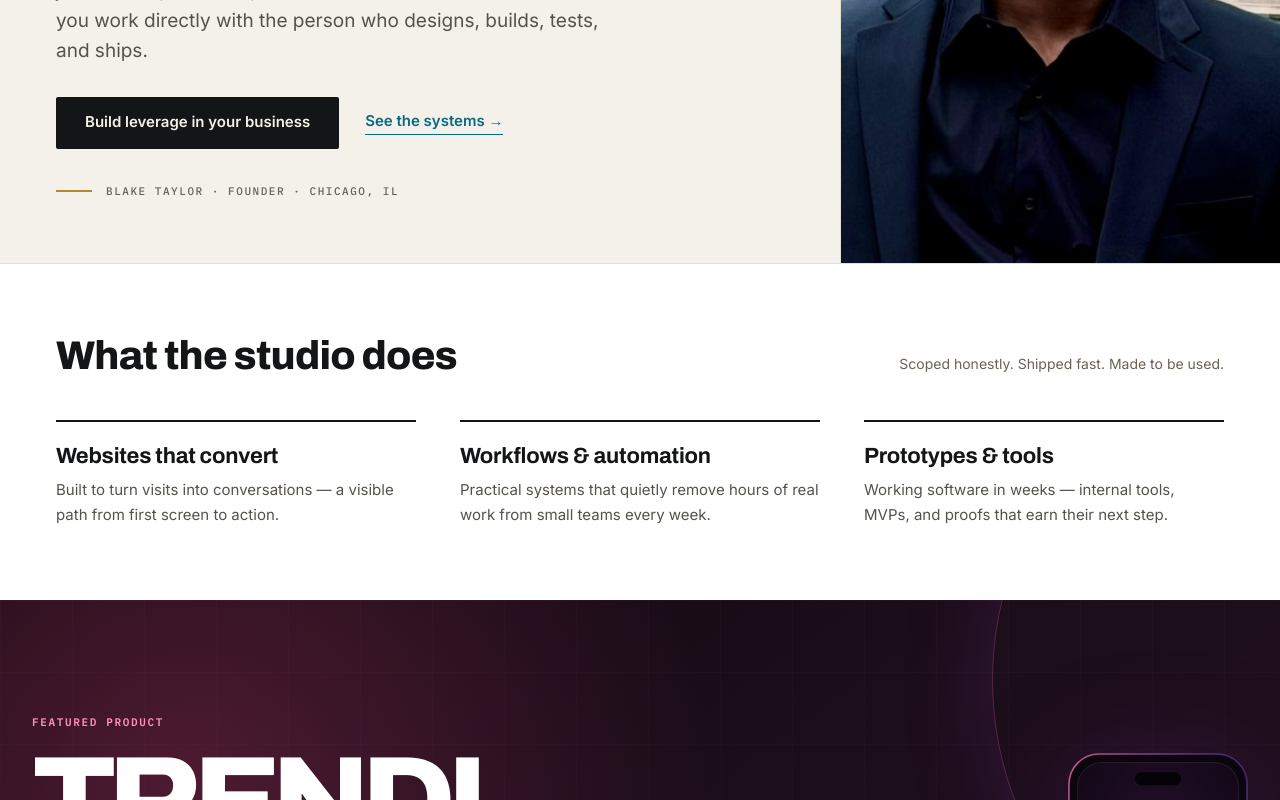
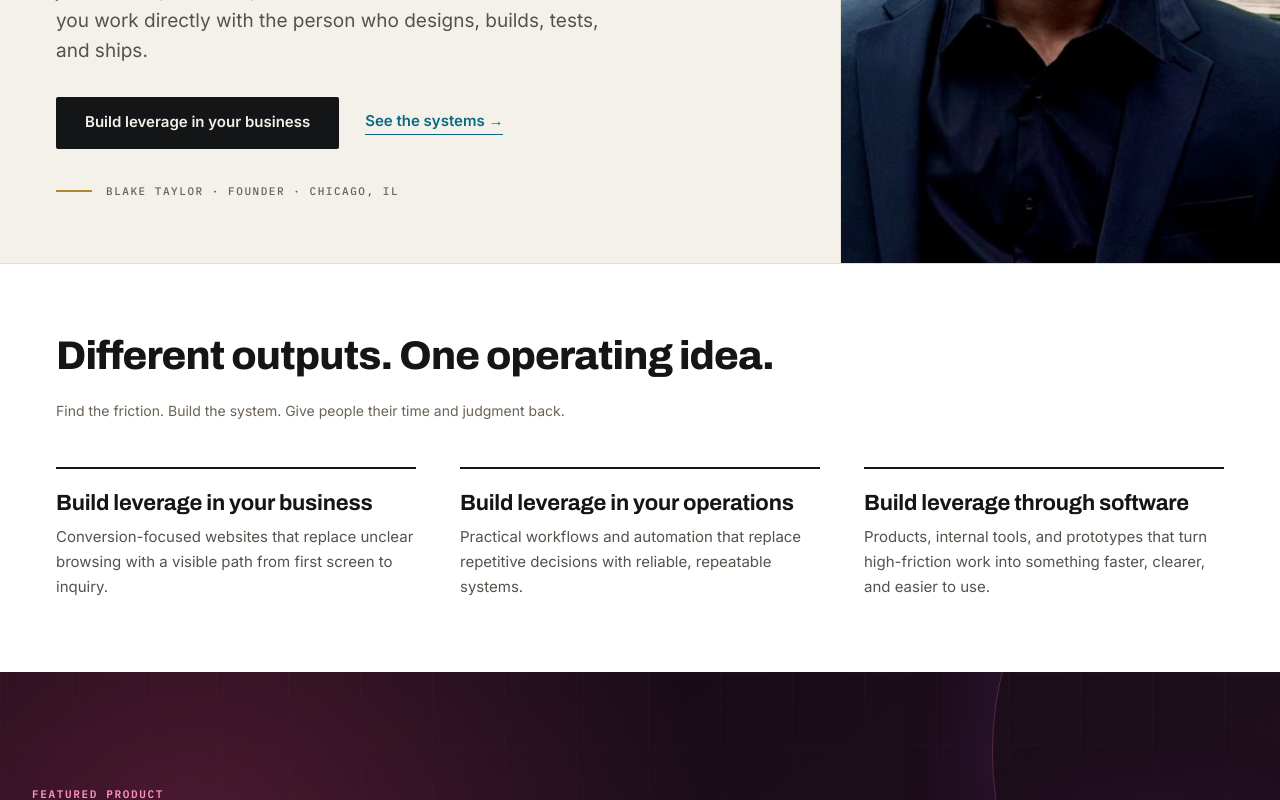
Before and after one commit to koinophobia-labs/koinophobia-labs-site, a Next.js app: page / in a window 1280 px wide. Shown: the part 564-1364 px from the top of the page. Built offline with nearby package versions, Linux system fonts and the light colour scheme.

Commit message:
Frame studio services as leverage systems

```diff
--- a/components/home/HomeServices.tsx
+++ b/components/home/HomeServices.tsx
@@ -1,30 +1,26 @@
 const SERVICES = [
   {
-    title: "Websites that convert",
-    body: "Built to turn visits into conversations — a visible path from first screen to action.",
+    title: "Build leverage in your business",
+    body: "Conversion-focused websites that replace unclear browsing with a visible path from first screen to inquiry.",
   },
   {
-    title: "Workflows & automation",
-    body: "Practical systems that quietly remove hours of real work from small teams every week.",
+    title: "Build leverage in your operations",
+    body: "Practical workflows and automation that replace repetitive decisions with reliable, repeatable systems.",
   },
   {
-    title: "Prototypes & tools",
-    body: "Working software in weeks — internal tools, MVPs, and proofs that earn their next step.",
+    title: "Build leverage through software",
+    body: "Products, internal tools, and prototypes that turn high-friction work into something faster, clearer, and easier to use.",
   },
 ];
 
-// Note: the 3a mock shows a "How it works →" link per service. Those point to
-// service-detail pages that do not exist in this project, so they are omitted
-// here to avoid dead links (per the design assistant's own caveat). Add them
-// back when detail routes ship.
 export default function HomeServices() {
   return (
     <section id="services" className="kl-section kl-on-white">
       <div className="kl-inner">
         <div className="kl-sec-head">
-          <h2 className="kl-h2">What the studio does</h2>
+          <h2 className="kl-h2">Different outputs. One operating idea.</h2>
           <p className="kl-sec-head__note">
-            Scoped honestly. Shipped fast. Made to be used.
+            Find the friction. Build the system. Give people their time and judgment back.
           </p>
         </div>
         <div className="kl-grid-3">
```
